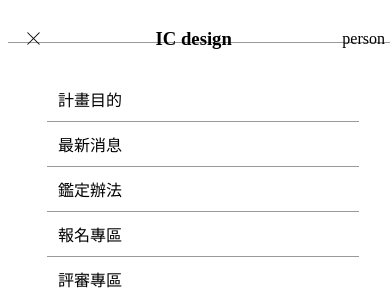
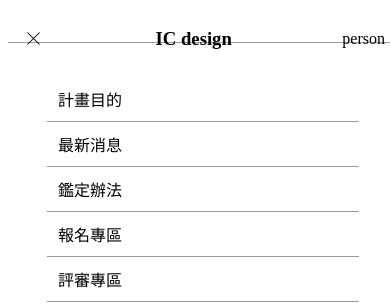
Before and after one commit to max60213/max60213.github.io, a plain HTML site: page ic_design/navBar.html in a window 390 px wide. Both pictures are taken after a click on the element 33 px from the left and 38 px from the top of the page. Drawn offline with Linux system fonts and the light colour scheme.

```diff
--- a/ic_design/CSS/nav/style.css
+++ b/ic_design/CSS/nav/style.css
@@ -16,7 +16,7 @@ body a {
   max-height: 65px;
   -webkit-backdrop-filter: saturate(180%) blur(20px);
           backdrop-filter: saturate(180%) blur(20px);
-  background-color: rgba(255, 255, 255, 0.6);
+  background-color: rgba(255, 255, 255, 0.5);
 }
 .nav .navContainer {
   position: relative;
@@ -154,7 +154,7 @@ body a {
     border-top: rgba(0, 0, 0, 0);
   }
   .nav.active {
-    height: 300px;
+    height: 310px;
   }
   .nav.active .navContainer {
     background-color: rgb(255, 255, 255);
```
